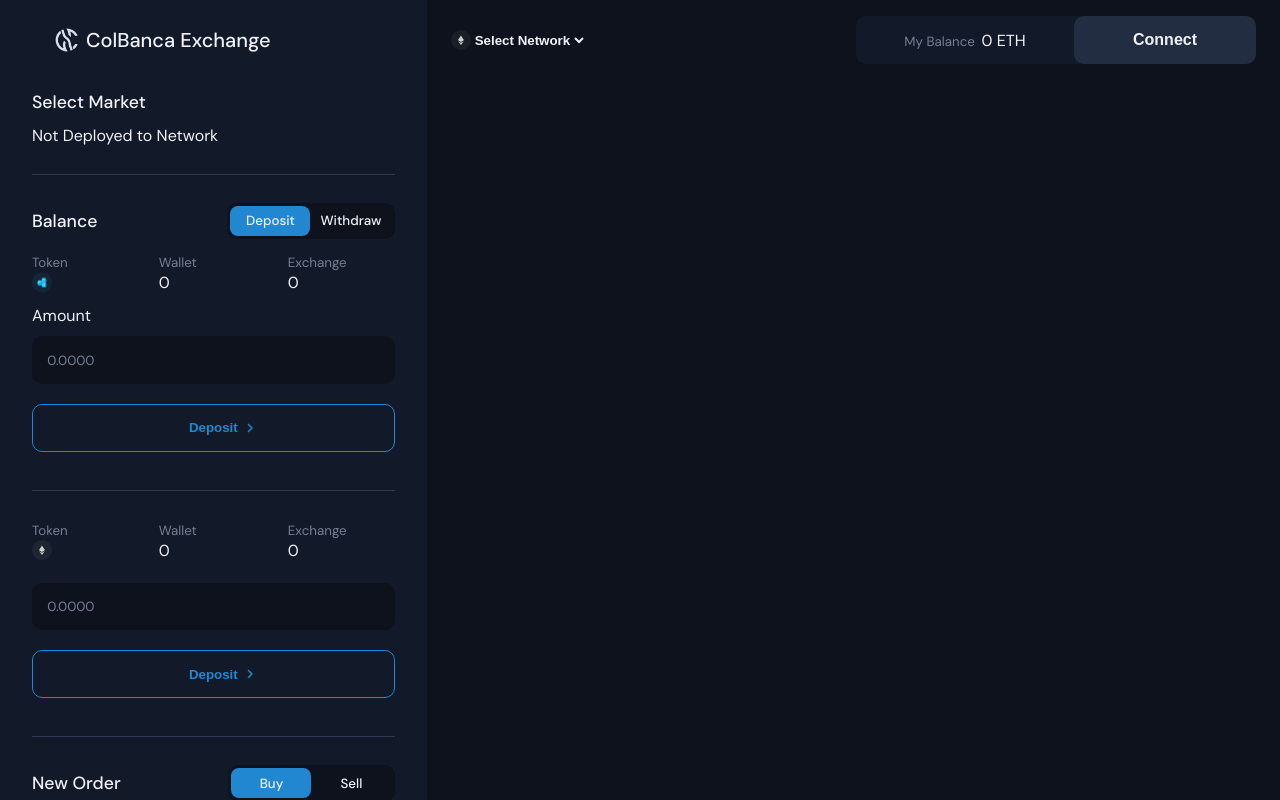
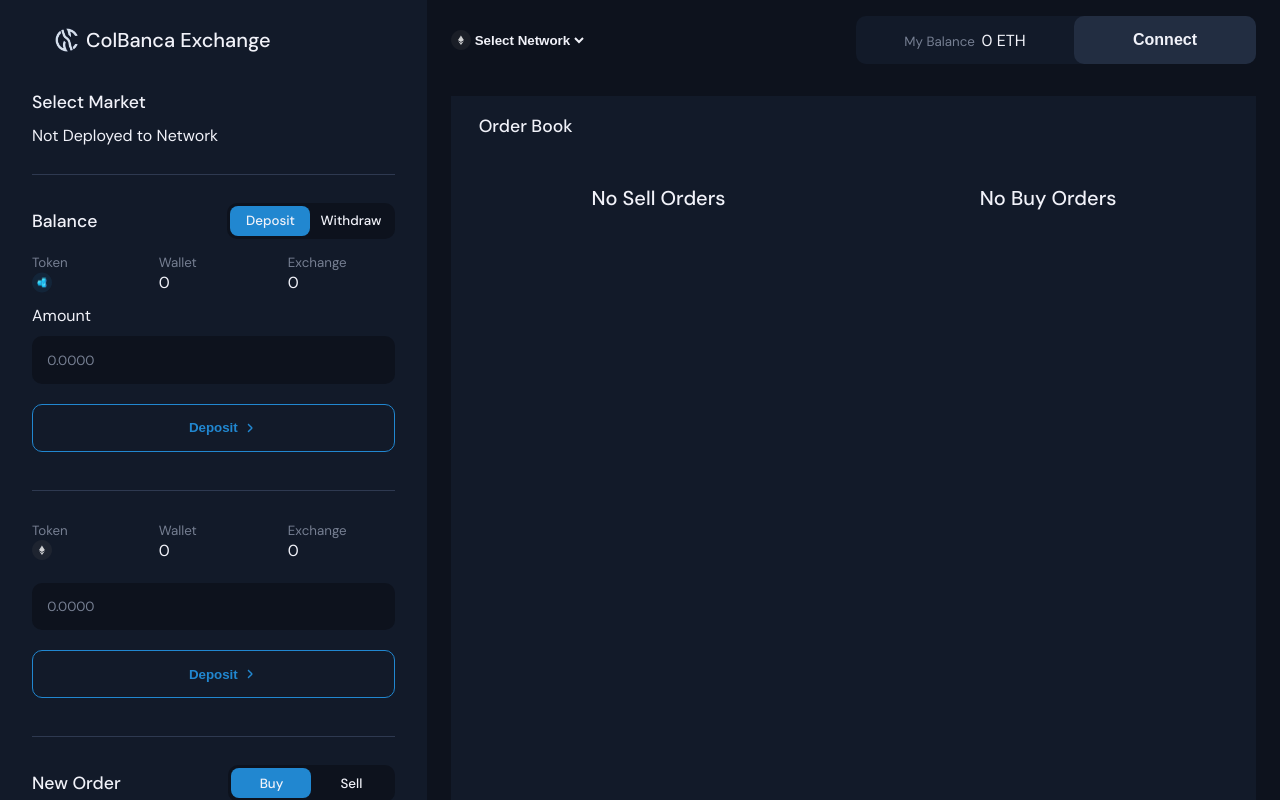
Before and after one commit to 0xforce/colbanca_dex, a Next.js app: page / in a window 1280 px wide. Shown: the top 800 px of the page. Built offline with nearby package versions, Linux system fonts and the light colour scheme.

Commit message:
24. OrderBook

```diff
--- a/app/(root)/page.tsx
+++ b/app/(root)/page.tsx
@@ -2,18 +2,19 @@
 
 import { useEffect } from 'react';
 import { ethers } from 'ethers';
-import { loadTokens, loadExchange, loadAccount, subscribeToEvents } from '../globalRedux/interactions'
+import { loadTokens, loadExchange, loadAccount, subscribeToEvents, loadAllOrders } from '../globalRedux/interactions'
 import configJson from '../../config.json';
 
 import { useAppDispatch, useAppSelector } from '../globalRedux/hooks';
 import {setProvider, setChainId, setAccount} from '../globalRedux/features/connectionSlice';
 import { setPair } from '../globalRedux/features/tokensSlice';
-import { setExchange, setTransferSuccess } from '../globalRedux/features/exchangeSlice';
+import { setExchange } from '../globalRedux/features/exchangeSlice';
 
 import Navbar from '../../components/Navbar'
 import Markets from '../../components/Markets'
 import Balance from '../../components/Balance'
 import Order from '../../components/Order'
+import OrderBook from '../../components/OrderBook'
 
 // Define a type for your configuration
 interface ChainConfig {
@@ -68,7 +69,11 @@ export default function Home() {
         //Listen to events
         const {exchange} = await loadExchange(loadProvider, exchangeConfig.address)
         if (exchange) {
-          await subscribeToEvents(exchange, dispatch);
+          // Fetch all orders: open, filled, cancelled
+          loadAllOrders(loadProvider, exchange, dispatch)
+
+          //Listen to Events
+          subscribeToEvents(exchange, dispatch);
         }
 
       } else {
@@ -107,7 +112,7 @@ export default function Home() {
 
           {/* Trades */}
 
-          {/* OrderBook */}
+          <OrderBook />
 
         </section>
       </main>
--- a/app/globalRedux/features/exchangeSlice.ts
+++ b/app/globalRedux/features/exchangeSlice.ts
@@ -16,6 +16,15 @@ interface ExchangeState {
   };
   transferInProgress: boolean;
   allOrders: {
+    loaded: boolean;
+    data: any[];
+  };
+  cancelledOrders: {
+    loaded: boolean;
+    data: any[];
+  };
+  filledOrders: {
+    loaded: boolean;
     data: any[];
   };
   index: number;
@@ -29,6 +38,15 @@ const initialState: ExchangeState = {
     transaction: { transactionType: '', isPending: null, isSuccessful: null},
     transferInProgress: true,
     allOrders: {
+      loaded: false,
+      data: []
+    },
+    cancelledOrders: {
+      loaded: false,
+      data: []
+    },
+    filledOrders: {
+      loaded: false,
       data: []
     },
     index: 0,
@@ -65,7 +83,7 @@ const exchangeSlice = createSlice({
     },
     setOrderSuccess: (state, action) => {
       // Prevent duplicate orders
-      state.index = state.allOrders.data.findIndex(order => order.id === action.payload.orderId)
+      state.index = state.allOrders.data.findIndex(order => order.id.toString() === action.payload.orderId?.toString())
 
       if(state.index === -1) {
         state.data = [...state.allOrders.data, action.payload.args]
@@ -78,10 +96,19 @@ const exchangeSlice = createSlice({
     },
     setOrderFail: (state) => {
       state.transaction = {transactionType: 'New Order', isPending: false, isSuccessful: false, isError: true};
-    }
+    },
+    allOrdersLoaded: (state, action) => {
+      state.allOrders = {loaded: true, data: action.payload}
+    },
+    cancelledOrdersLoaded: (state, action) => {
+      state.cancelledOrders = {loaded: true, data: action.payload}
+    },
+    filledOrdersLoaded: (state, action) => {
+      state.filledOrders = {loaded: true, data: action.payload}
+    },
   },
 });
 
-export const { setExchange, setExchangeBalances, setTransferRequest, setTransferSuccess, transferFail, setOrderRequest, setOrderSuccess, setOrderFail } = exchangeSlice.actions;
+export const { setExchange, setExchangeBalances, setTransferRequest, setTransferSuccess, transferFail, setOrderRequest, setOrderSuccess, setOrderFail, allOrdersLoaded, cancelledOrdersLoaded, filledOrdersLoaded } = exchangeSlice.actions;
 
 export default exchangeSlice.reducer;
--- a/app/globalRedux/interactions.ts
+++ b/app/globalRedux/interactions.ts
@@ -3,7 +3,7 @@ import TOKEN_ABI from '../../constants/abis/Token.json';
 import EXCHANGE_ABI from '../../constants/abis/Exchange.json';
 import { Dispatch } from '@reduxjs/toolkit'
 
-import { setTransferRequest, setTransferSuccess, transferFail, setOrderRequest, setOrderSuccess, setOrderFail } from './features/exchangeSlice';
+import { setTransferRequest, setTransferSuccess, transferFail, setOrderRequest, setOrderSuccess, setOrderFail, allOrdersLoaded, cancelledOrdersLoaded, filledOrdersLoaded } from './features/exchangeSlice';
 
 type LoadTokenResult = {
   token: any;
@@ -97,6 +97,30 @@ export const loadExchangeBalances = async (exchange: ethers.Contract, tokens: et
 }
 
 
+/// LOAD ALL ORDERS
+
+export const loadAllOrders = async (provider: ethers.providers.JsonRpcProvider, exchange: ethers.Contract, dispatch: Dispatch) => {
+  const block = await provider.getBlockNumber()
+
+  // Fetch canceled orders
+  const cancelStream = await exchange.queryFilter('Cancel', 0, block)
+  const cancelledOrders = cancelStream.map(event => event.args)
+
+  dispatch(cancelledOrdersLoaded(cancelledOrders))
+
+  // Fetch filled orders
+  const tradeStream = await exchange.queryFilter('Trade', 0, block)
+  const filledOrders = tradeStream.map(event => event.args)
+
+  dispatch(filledOrdersLoaded(filledOrders))
+
+  //Fetch all orders
+  const orderStream = await exchange.queryFilter('Order', 0, block)
+  const allOrders = orderStream.map(event => event.args)
+
+  dispatch(allOrdersLoaded(allOrders))
+}
+
 ///---------------------------------------------------------------------------------------
 /// Transfer tokens
 
--- /dev/null
+++ b/app/globalRedux/selectors.js
@@ -0,0 +1,109 @@
+import { createSelector } from "reselect";
+import { get, groupBy, reject } from 'lodash';
+import moment from "moment";
+import { ethers } from "ethers";
+
+const GREEN = '#25CE8F'
+const RED = '#F45353'
+
+const tokens = state => get(state, 'tokensReducer.Pair.contracts');
+
+const allOrders = state => get(state, 'exchangeReducer.allOrders.data', []);
+const cancelledOrders = state => get(state, 'exchangeReducer.cancelledOrders.data', []);
+const filledOrders = state => get(state, 'exchangeReducer.filledOrders.data', []);
+
+const openOrders = state => {
+    const all = allOrders(state)
+    const filled = filledOrders(state)
+    const cancelled = cancelledOrders(state)
+
+    const openOrders = reject(all, (order) => {
+        const orderFilled = filled.some((o) => o.id.toString() === order.id.toString())
+        const orderCancelled = cancelled.some((o) => o.id.toString() === order.id.toString())
+        return(orderFilled || orderCancelled)
+    })
+
+    return openOrders
+}
+
+const decorateOrder = (order, tokens) => {
+    let token0Amount, token1Amount
+
+    // Note: CBNK should be considered token0, mETH is considered token1
+    // Example: Giving mETH in exchange for CBNK
+    if(order.tokenGive === tokens[1].address) {
+        token0Amount = order.amountGive //the amount of CBNK we are giving
+        token1Amount = order.amountGet // the received amount of mETH
+    } else {
+        token0Amount = order.amountGet //the amount of CBNK we want
+        token1Amount = order.amountGive // the amount of mETH we give
+    }
+
+    // Calculate token price to 5 decimal places
+    const precision = 100000
+    let tokenPrice = (token1Amount / token0Amount)
+    tokenPrice = Math.round(tokenPrice * precision) / precision
+
+    return ({
+        ...order,
+        token0Amount: ethers.utils.formatUnits(token0Amount, 'ether'),
+        token1Amount: ethers.utils.formatUnits(token1Amount, 'ether'),
+        tokenPrice,
+        formattedTimestamp: moment.unix(order.timestamp).format('h:mm:ssa d MMM D')
+    })
+}
+
+// ---------------------------------------------------------------------------
+// ORDER BOOK
+
+export const orderBookSelector = createSelector(openOrders, tokens, (orders, tokens) => {
+    if (!tokens[0] || !tokens[1]) { return }
+    //Filter orders by selected tokens
+    orders = orders.filter((o) => o.tokenGet === tokens[0].address || o.tokenGet === tokens[1].address)
+    orders = orders.filter((o) => o.tokenGive === tokens[0].address || o.tokenGive === tokens[1].address)
+
+    // Decorate Orders
+    orders = decorateOrderBookOrders(orders, tokens)
+
+    orders = groupBy(orders, 'orderType')
+
+    // Fetch buy orders
+    const buyOrders = get(orders, 'buy', [])
+
+    // Sort buy orders by token price
+    orders = {
+        ...orders,
+        buyOrders: buyOrders.sort((a,b) => b.tokenPrice - a.tokenPrice)
+    }
+
+    // Fetch buy orders
+    const sellOrders = get(orders, 'sell', [])
+
+    // Sort sell orders by token price
+    orders = {
+        ...orders,
+        sellOrders: sellOrders.sort((a,b) => b.tokenPrice - a.tokenPrice)
+    }
+    return orders
+})
+
+const decorateOrderBookOrders = (orders, tokens) => {
+    return(
+        orders.map((order) => {
+            order = decorateOrder(order, tokens)
+            order = decorateOrderBookOrder(order, tokens)
+            return(order)
+        })
+    )
+}
+
+const decorateOrderBookOrder = (order, tokens) => {
+    const orderType = order.tokenGive === tokens[1].address ? 'buy' : 'sell'
+
+    return({
+        ...order,
+        orderType,
+        orderTypeClass: (orderType === 'buy' ? GREEN : RED),
+        orderFillAction: (orderType === 'buy' ? 'sell' : 'buy')
+    })
+}
--- /dev/null
+++ b/components/OrderBook.tsx
@@ -0,0 +1,85 @@
+import Image from 'next/image'
+import sort from '../public/assets/sort.svg'
+
+import { useAppSelector } from "@/app/globalRedux/hooks";
+
+import { orderBookSelector } from '../app/globalRedux/selectors'
+
+const OrderBook = () => {
+    const symbols = useAppSelector(state => state.tokensReducer.Pair.symbols)
+    const orderBook = useAppSelector(orderBookSelector)
+
+    return (
+      <div className="component exchange__orderbook">
+        <div className='component__header flex-between'>
+          <h2>Order Book</h2>
+        </div>
+
+        <div className="flex">
+
+          {!orderBook || orderBook.sellOrders.length === 0 ? (
+            <p className='flex-center'>No Sell Orders</p>
+          ) : (
+            <table className='exchange__orderbook--sell'>
+              <caption>Selling</caption>
+              <thead>
+                <tr>
+                  <th>{symbols && symbols[0]}<Image src={sort} alt='Sort' /></th>
+                  <th>{symbols && symbols[0]}/{symbols && symbols[1]}<Image src={sort} alt='Sort' /></th>
+                  <th>{symbols && symbols[1]}<Image src={sort} alt='Sort' /></th>
+                </tr>
+              </thead>
+              <tbody>
+
+                {/* MAPPING OF SELL ORDERS.... */}
+
+                {orderBook && orderBook.sellOrders.map((order: any, index: any) => {
+                  return(
+                    <tr key={index}>
+                      <td>{order.token0Amount}</td>
+                      <td style={{color: `${order.orderTypeClass}`}}>{order.tokenPrice}</td>
+                      <td>{order.token1Amount}</td>
+                    </tr>
+                  )
+                })}
+              </tbody>
+            </table>
+          )}
+
+          <div className='divider'></div>
+
+          {!orderBook || orderBook.buyOrders.length === 0 ? (
+            <p className='flex-center'>No Buy Orders</p>
+          ) : (
+            <table className='exchange__orderbook--buy'>
+              <caption>Buying</caption>
+              <thead>
+                <tr>
+                  <th>{symbols && symbols[0]}<Image src={sort} alt='Sort' /></th>
+                  <th>{symbols && symbols[0]}/{symbols && symbols[1]}<Image src={sort} alt='Sort' /></th>
+                  <th>{symbols && symbols[1]}<Image src={sort} alt='Sort' /></th>
+                </tr>
+              </thead>
+              <tbody>
+
+                {/* MAPPING OF BUY ORDERS.... */}
+
+                {orderBook && orderBook.buyOrders.map((order: any, index: any) => {
+                  return(
+                    <tr key={index}>
+                      <td>{order.token0Amount}</td>
+                      <td style={{color: `${order.orderTypeClass}`}}>{order.tokenPrice}</td>
+                      <td>{order.token1Amount}</td>
+                    </tr>
+                  )
+                })}
+              </tbody>
+            </table>
+          )}
+
+        </div>
+      </div>
+    );
+  }
+
+  export default OrderBook;
--- a/tsconfig.json
+++ b/tsconfig.json
@@ -22,6 +22,6 @@
       "@/*": ["./*"]
     }
   },
-  "include": ["next-env.d.ts", "**/*.ts", "**/*.tsx", ".next/types/**/*.ts"],
+  "include": ["next-env.d.ts", "**/*.ts", "**/*.tsx", ".next/types/**/*.ts", "app/globalRedux/selectors.js"],
   "exclude": ["node_modules"]
 }
```
